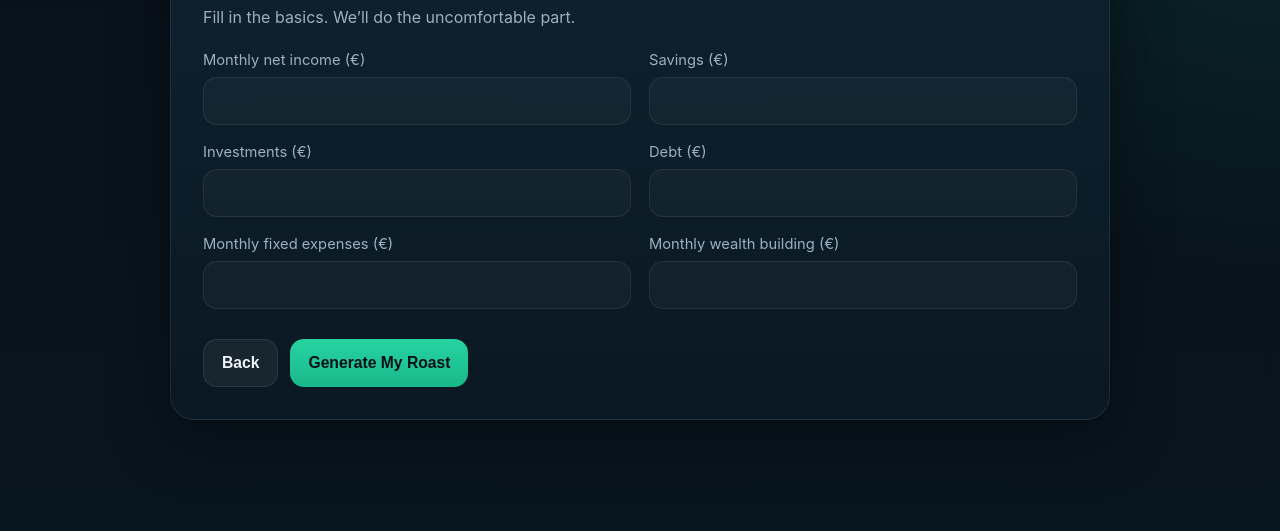
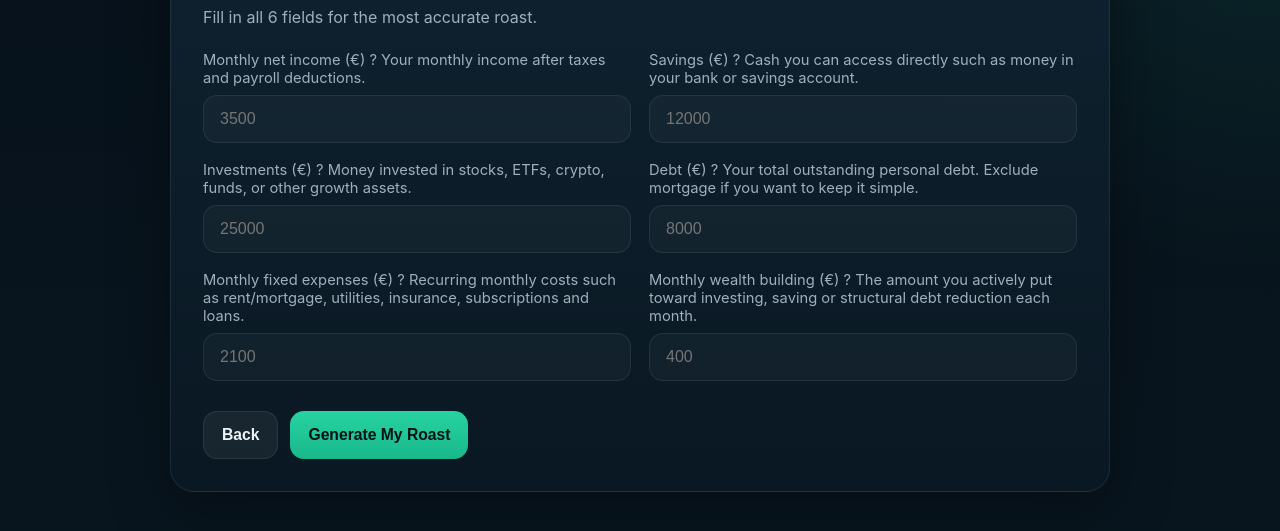
Before and after one commit to PPHaag/moneymind-mvp, a website: page tools/roast/index.html in a window 1280 px wide. Both pictures are taken after a click on the button "Roast My Finances". Shown: the part 177-708 px from the top of the page. Drawn offline with Linux system fonts and the light colour scheme.

Commit message:
Update index.html

```diff
--- a/tools/roast/index.html
+++ b/tools/roast/index.html
@@ -1,24 +1,38 @@
 <!DOCTYPE html>
 <html lang="en">
+
 <head>
-  <meta charset="UTF-8" />
-  <meta name="viewport" content="width=device-width, initial-scale=1.0" />
+  <meta charset="UTF-8">
   <title>The Roast Tool | MoneyMind</title>
-  <link rel="stylesheet" href="style.css" />
+  <meta name="viewport" content="width=device-width, initial-scale=1.0">
+
+  <link rel="stylesheet" href="style.css">
 </head>
+
 <body>
+
 <div class="app-shell">
+
   <header class="topbar">
     <div class="brand">MoneyMind</div>
-      <a class="back-link" href="/splash.html">Back</a>
+    <a href="/splash.html" class="back-link">Back</a>
   </header>
 
+
   <main class="container">
-      <!-- INTRO -->
+
+    <!-- INTRO SCREEN -->
+
     <section id="introScreen" class="screen active card hero-card">
-        <div class="eyebrow">MoneyMind Growth Tool</div>
+
+      <div class="eyebrow">MoneyMind Tool</div>
+
       <h1>The Roast Tool</h1>
-        <p class="hero-subtitle">A brutally honest financial mirror.</p>
+
+      <p class="hero-subtitle">
+        A brutally honest financial mirror.
+      </p>
+
       <p class="hero-copy">
         Not to shame you — to wake up your money structure.
       </p>
@@ -29,102 +43,319 @@
         <div class="point">Actually useful</div>
       </div>
 
-        <button id="startRoastBtn" class="btn btn-primary">Roast My Finances</button>
+      <button id="startRoastBtn" class="btn btn-primary">
+        Roast My Finances
+      </button>
+
     </section>
 
-      <!-- INPUT -->
+
+
+    <!-- INPUT SCREEN -->
+
     <section id="formScreen" class="screen card">
+
       <div class="section-header">
+
         <div class="eyebrow">Step 1</div>
+
         <h2>Your Financial Snapshot</h2>
-          <p>Fill in the basics. We’ll do the uncomfortable part.</p>
+
+        <p>Fill in all 6 fields for the most accurate roast.</p>
+
       </div>
 
+
+
       <form id="roastForm" class="form-grid">
+
+
+        <!-- INCOME -->
+
         <div class="field">
-            <label for="monthlyNetIncome">Monthly net income (€)</label>
-            <input type="number" id="monthlyNetIncome" min="0" step="1" required />
+
+          <label for="monthlyNetIncome">
+            Monthly net income (€)
+
+            <span class="tooltip" tabindex="0">
+              ?
+              <span class="tooltip-text">
+                Your monthly income after taxes and payroll deductions.
+              </span>
+            </span>
+
+          </label>
+
+          <input
+            type="number"
+            id="monthlyNetIncome"
+            min="0"
+            step="1"
+            placeholder="3500"
+            required
+          >
+
         </div>
 
+
+        <!-- SAVINGS -->
+
         <div class="field">
-            <label for="savings">Savings (€)</label>
-            <input type="number" id="savings" min="0" step="1" required />
+
+          <label for="savings">
+            Savings (€)
+
+            <span class="tooltip" tabindex="0">
+              ?
+              <span class="tooltip-text">
+                Cash you can access directly such as money in your bank or savings account.
+              </span>
+            </span>
+
+          </label>
+
+          <input
+            type="number"
+            id="savings"
+            min="0"
+            step="1"
+            placeholder="12000"
+            required
+          >
+
         </div>
 
+
+        <!-- INVESTMENTS -->
+
         <div class="field">
-            <label for="investments">Investments (€)</label>
-            <input type="number" id="investments" min="0" step="1" required />
+
+          <label for="investments">
+            Investments (€)
+
+            <span class="tooltip" tabindex="0">
+              ?
+              <span class="tooltip-text">
+                Money invested in stocks, ETFs, crypto, funds, or other growth assets.
+              </span>
+            </span>
+
+          </label>
+
+          <input
+            type="number"
+            id="investments"
+            min="0"
+            step="1"
+            placeholder="25000"
+            required
+          >
+
         </div>
 
+
+        <!-- DEBT -->
+
         <div class="field">
-            <label for="debt">Debt (€)</label>
-            <input type="number" id="debt" min="0" step="1" required />
+
+          <label for="debt">
+            Debt (€)
+
+            <span class="tooltip" tabindex="0">
+              ?
+              <span class="tooltip-text">
+                Your total outstanding personal debt. Exclude mortgage if you want to keep it simple.
+              </span>
+            </span>
+
+          </label>
+
+          <input
+            type="number"
+            id="debt"
+            min="0"
+            step="1"
+            placeholder="8000"
+            required
+          >
+
         </div>
 
+
+        <!-- FIXED EXPENSES -->
+
         <div class="field">
-            <label for="fixedExpenses">Monthly fixed expenses (€)</label>
-            <input type="number" id="fixedExpenses" min="0" step="1" required />
+
+          <label for="fixedExpenses">
+            Monthly fixed expenses (€)
+
+            <span class="tooltip" tabindex="0">
+              ?
+              <span class="tooltip-text">
+                Recurring monthly costs such as rent/mortgage, utilities, insurance, subscriptions and loans.
+              </span>
+            </span>
+
+          </label>
+
+          <input
+            type="number"
+            id="fixedExpenses"
+            min="0"
+            step="1"
+            placeholder="2100"
+            required
+          >
+
         </div>
 
+
+        <!-- WEALTH BUILDING -->
+
         <div class="field">
-            <label for="monthlyWealthBuilding">Monthly wealth building (€)</label>
-            <input type="number" id="monthlyWealthBuilding" min="0" step="1" required />
+
+          <label for="monthlyWealthBuilding">
+            Monthly wealth building (€)
+
+            <span class="tooltip" tabindex="0">
+              ?
+              <span class="tooltip-text">
+                The amount you actively put toward investing, saving or structural debt reduction each month.
+              </span>
+            </span>
+
+          </label>
+
+          <input
+            type="number"
+            id="monthlyWealthBuilding"
+            min="0"
+            step="1"
+            placeholder="400"
+            required
+          >
+
         </div>
 
+
+        <!-- ACTION BUTTONS -->
+
         <div class="actions">
-            <button type="button" id="backToIntroBtn" class="btn btn-secondary">Back</button>
-            <button type="submit" class="btn btn-primary">Generate My Roast</button>
+
+          <button
+            type="button"
+            id="backToIntroBtn"
+            class="btn btn-secondary"
+          >
+            Back
+          </button>
+
+          <button
+            type="submit"
+            class="btn btn-primary"
+          >
+            Generate My Roast
+          </button>
+
         </div>
+
       </form>
+
     </section>
 
-      <!-- RESULT -->
+
+
+    <!-- RESULT SCREEN -->
+
     <section id="resultScreen" class="screen card">
+
       <div class="section-header">
+
         <div class="eyebrow">Your Result</div>
+
         <h2>Your Financial Roast</h2>
+
       </div>
 
+
+
       <div class="score-wrap">
+
         <div class="score-circle">
           <span id="scoreValue">0</span>
           <small>/100</small>
         </div>
+
         <div class="score-meta">
-            <div id="scoreLabel" class="score-label">Structural Leakage</div>
-            <p id="headline" class="headline">
-              Your income works full-time. Unfortunately not for you.
-            </p>
-          </div>
+
+          <div id="scoreLabel" class="score-label">
+            Structural Leakage
           </div>
 
-        <div class="result-grid">
-          <div class="result-block">
-            <h3>Roast</h3>
-            <ul id="roastBullets" class="result-list"></ul>
+          <p id="headline" class="headline"></p>
+
         </div>
 
-          <div class="result-block">
-            <h3>Structural Insight</h3>
-            <ul id="insightBullets" class="result-list"></ul>
       </div>
 
-          <div class="result-block result-block-full">
-            <h3>Next Move</h3>
-            <p id="nextMoveText" class="next-move"></p>
-          </div>
+
+
+      <div class="result-grid">
+
+        <div class="result-block">
+
+          <h3>Roast</h3>
+
+          <ul id="roastBullets" class="result-list"></ul>
+
         </div>
 
+
+        <div class="result-block">
+
+          <h3>Structural Insight</h3>
+
+          <ul id="insightBullets" class="result-list"></ul>
+
+        </div>
+
+
+        <div class="result-block result-block-full">
+
+          <h3>Next Move</h3>
+
+          <p id="nextMoveText" class="next-move"></p>
+
+        </div>
+
+      </div>
+
+
+
       <div class="result-footer">
-          <button id="restartBtn" class="btn btn-secondary">Roast Again</button>
-          <a id="continueBtn" class="btn btn-primary" href="/tools/boarding/index.html">Continue to MoneyMind</a>
+
+        <button id="restartBtn" class="btn btn-secondary">
+          Roast Again
+        </button>
+
+        <a href="/tools/boarding/index.html" class="btn btn-primary">
+          Continue to MoneyMind
+        </a>
+
       </div>
+
     </section>
+
+
   </main>
+
 </div>
+
+
 
 <script src="data.js"></script>
 <script src="engine.js"></script>
 <script src="app.js"></script>
+
 </body>
 </html>
```
Lines whose indentation alone changed are shown as unchanged.
